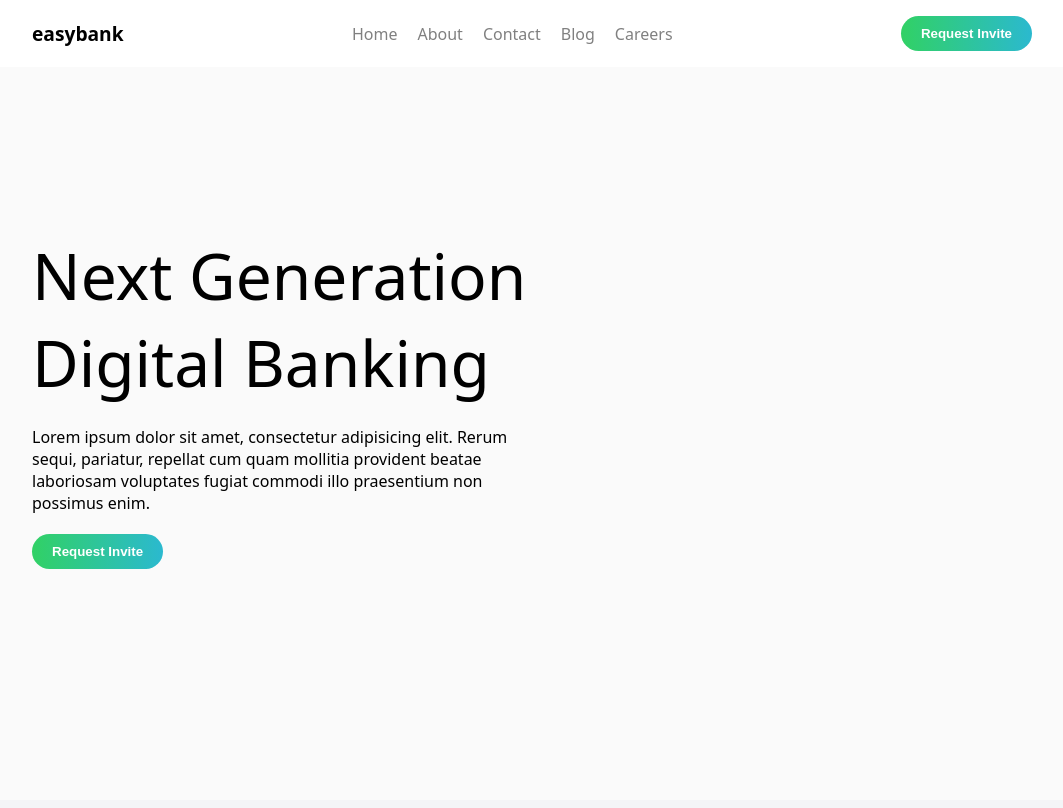
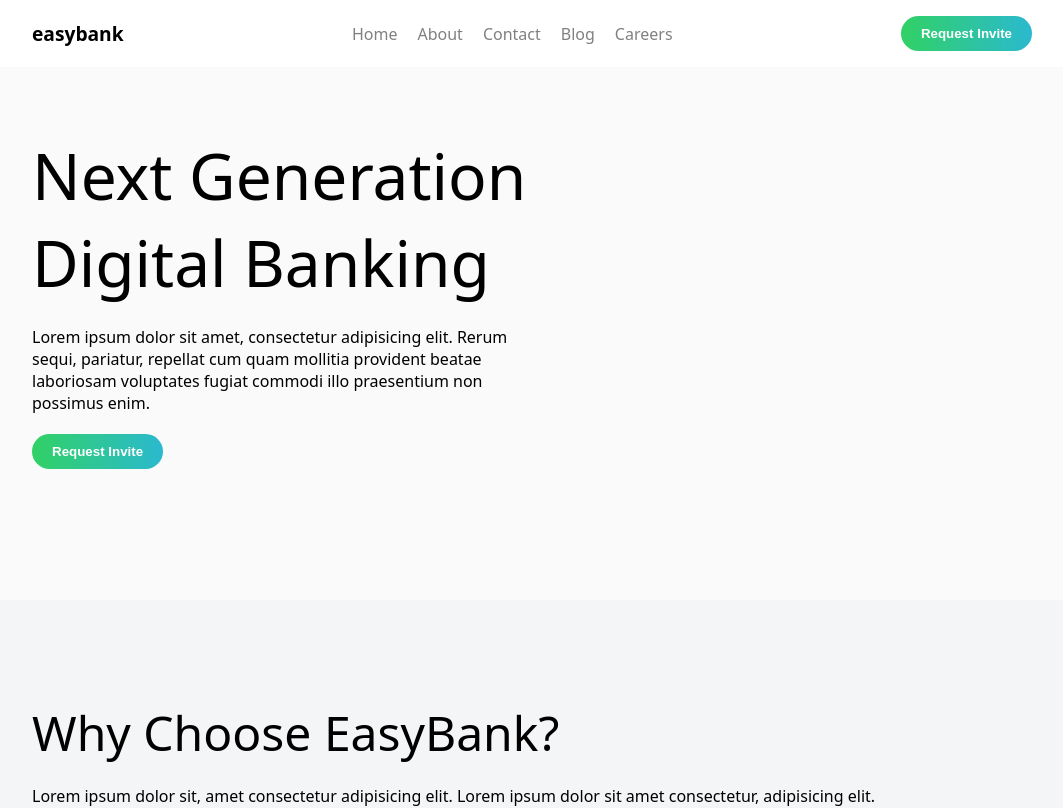
Before and after one commit to anzani-hun/easy_bank, a React (Vite) app: page / in a window 1280 px wide. Shown: the top 808 px of the page, without its empty margins (108-1171 px from the left). Built offline with nearby package versions, Linux system fonts and the light colour scheme; no server answers.

Commit message:
2024.03.25 óra vége

```diff
--- a/src/index.css
+++ b/src/index.css
@@ -83,7 +83,7 @@ nav .logo {
 
 
 #hero .wrapper {
-  min-height: 100vh;
+  min-height: 75vh;
   display: flex;
   align-items: center;
 }
@@ -143,6 +143,16 @@ nav .logo {
   margin-bottom: 20px;
 }
 
+
+@media only screen and (max-width: 1000px) {
+  #whyus .cards
+  #latest .cards{
+    gap: 50px;
+    grid-template-columns: 1fr 1fr;
+  }
+}
+
+
 @media only screen and (max-width: 600px) {
   #hero .wrapper>div {
     width: 100%;
```
